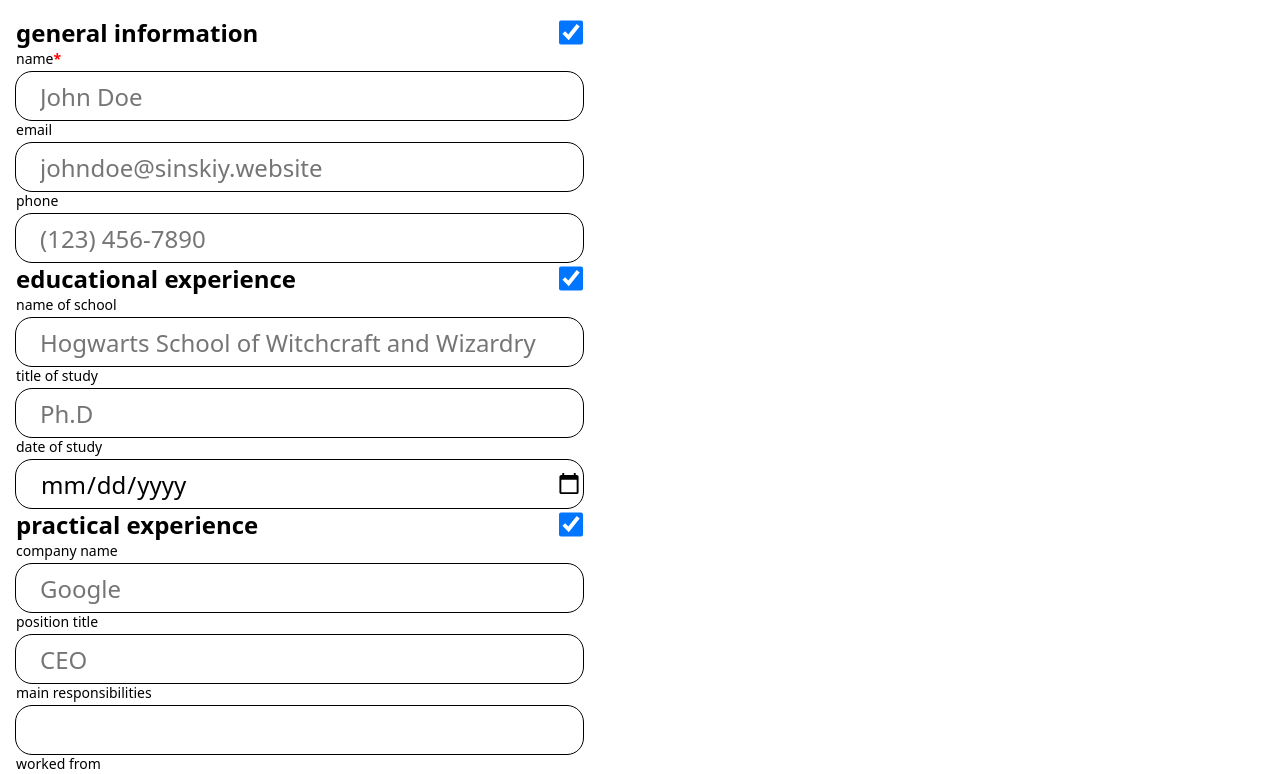
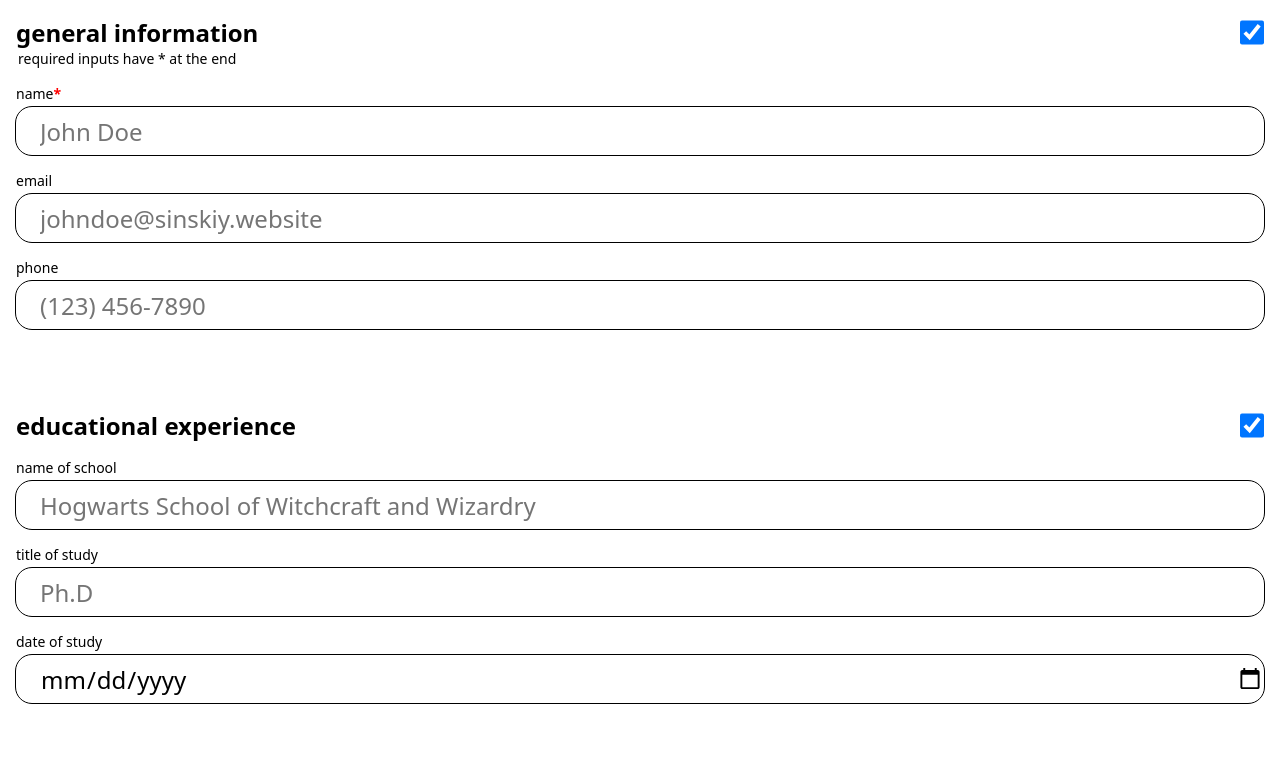
Before and after one commit to sinskiy/odin-cv, a React (Vite) app: page / in a window 1280 px wide. Shown: the top 774 px of the page. Built offline with nearby package versions, Linux system fonts and the light colour scheme.

Commit message:
feat: finish general styling

```diff
--- a/src/components/App.jsx
+++ b/src/components/App.jsx
@@ -1,9 +1,8 @@
 import MainForm from "./MainForm";
-import "../styles/App.css";
 
 function App() {
   return (
-    <main>
+    <main style={{ margin: "1rem" }}>
       <MainForm />
     </main>
   );
--- a/src/components/FormSection.jsx
+++ b/src/components/FormSection.jsx
@@ -6,8 +6,14 @@ export default function FormSection({ title, legendText, children }) {
 
   const [displayed, setDisplayed] = useState(true);
   return (
-    <section>
-      <header style={{ display: "flex", justifyContent: "space-between" }}>
+    <section style={{ marginBottom: "4rem" }}>
+      <header
+        style={{
+          display: "flex",
+          justifyContent: "space-between",
+          marginBottom: legendText ? "0" : "1rem",
+        }}
+      >
         <h2>{displayed && title}</h2>
         <input
           type="checkbox"
@@ -19,7 +25,9 @@ export default function FormSection({ title, legendText, children }) {
       </header>
       {displayed && (
         <fieldset>
-          {legendText && <legend>{legendText}</legend>}
+          {legendText && (
+            <legend style={{ marginBottom: "1rem" }}>{legendText}</legend>
+          )}
           {children}
         </fieldset>
       )}
--- a/src/components/GeneralInformation.jsx
+++ b/src/components/GeneralInformation.jsx
@@ -5,7 +5,7 @@ export default function GeneralInformation() {
   return (
     <FormSection
       title="general information"
-      legendlabel="required inputs have * at the end"
+      legendText="required inputs have * at the end"
     >
       <FormInput id="name" required={true} placeholder="John Doe" />
       <FormInput
--- a/src/styles/App.css
+++ /dev/null
@@ -1,5 +0,0 @@
-main {
-  height: 100vh;
-  aspect-ratio: 100 / 141;
-  margin: 1rem;
-}
--- a/src/styles/FormInput.css
+++ b/src/styles/FormInput.css
@@ -6,6 +6,8 @@
   display: flex;
   flex-direction: column;
   row-gap: 0.25rem;
+
+  margin-bottom: 1rem;
 }
 
 .form-input label {
--- a/src/styles/index.css
+++ b/src/styles/index.css
@@ -63,4 +63,6 @@ input[type="checkbox"] {
 fieldset {
   padding: 0;
   border: 0;
+
+  font-size: 0.875rem;
 }
```
